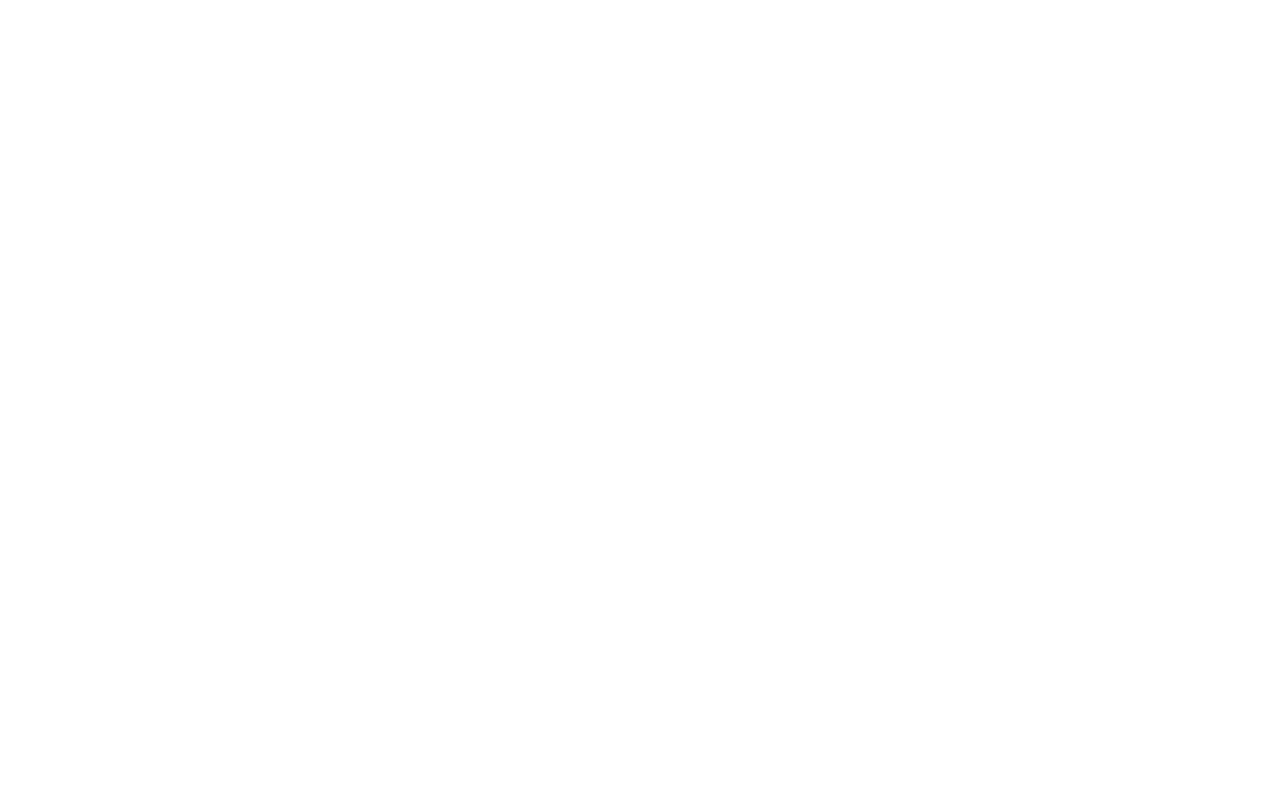
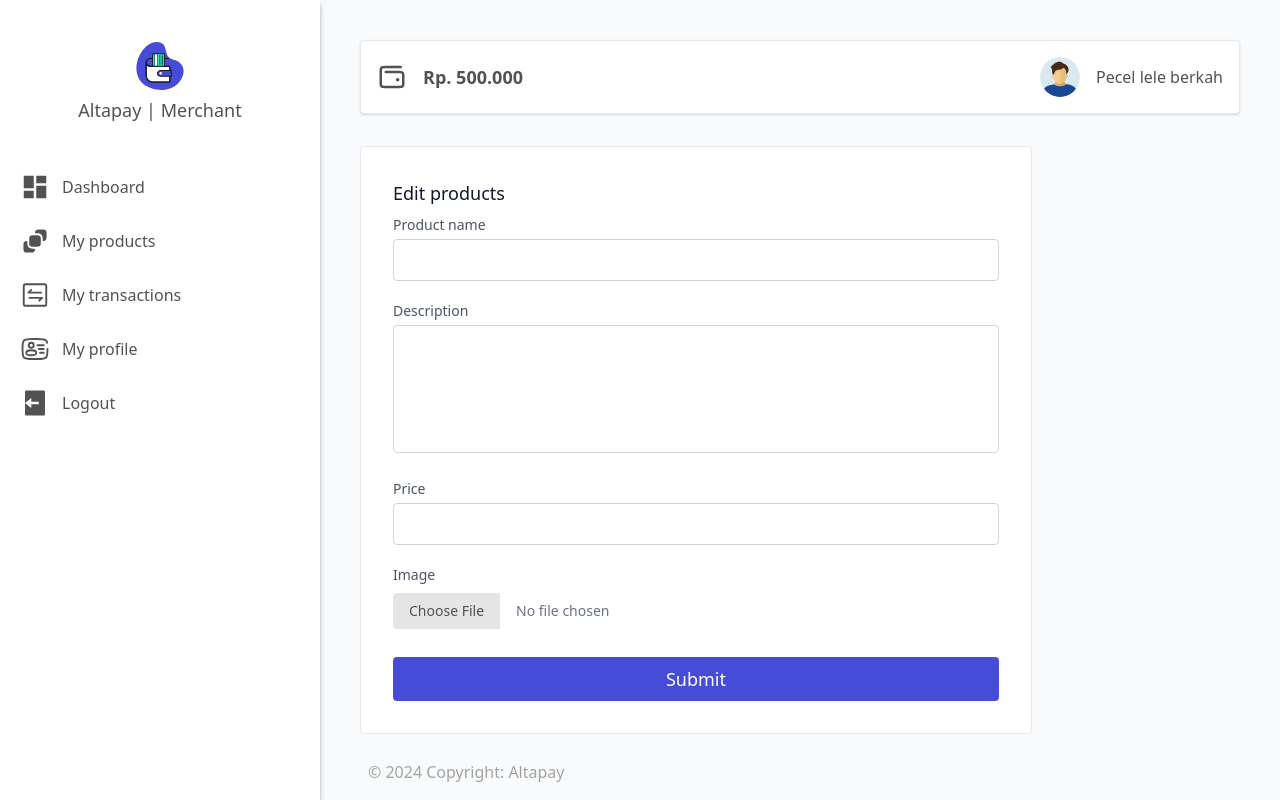
Before and after one commit to Sistem-Manajemen-E-Wallet/FE-E-Wallet, a React (Vite) app: page /merchant/product/edit in a window 1280 px wide. Before the commit this address had no page. Built offline with nearby package versions, Linux system fonts and the light colour scheme.

Commit message:
feat: Edit product

```diff
--- /dev/null
+++ b/src/pages/merchant/EditProduct.tsx
@@ -0,0 +1,63 @@
+const EditProduct = () => {
+  return (
+    <div>
+      <div className="max-w-2xl mt-8 flex w-full flex-col border rounded bg-white p-8">
+        <h2 className="title-font mb-1 text-lg font-medium text-gray-900">
+          Edit products
+        </h2>
+
+        <div className="mb-4">
+          <label htmlFor="name" className="text-sm leading-7 text-gray-600">
+            Product name
+          </label>
+          <input
+            type="text"
+            id="name"
+            name="name"
+            className="w-full rounded border border-gray-300 bg-white py-1 px-3 text-base leading-8 text-gray-700 outline-none transition-colors duration-200 ease-in-out focus:border-indigo-500 focus:ring-2 focus:ring-indigo-200"
+          />
+        </div>
+        <div className="mb-4">
+          <label
+            htmlFor="description"
+            className="text-sm leading-7 text-gray-600"
+          >
+            Description
+          </label>
+          <textarea
+            id="description"
+            name="description"
+            className="h-32 w-full resize-none rounded border border-gray-300 bg-white py-1 px-3 text-base leading-6 text-gray-700 outline-none transition-colors duration-200 ease-in-out focus:border-indigo-500 focus:ring-2 focus:ring-indigo-200"
+            defaultValue={""}
+          />
+        </div>
+        <div className="mb-4">
+          <label htmlFor="price" className="text-sm leading-7 text-gray-600">
+            Price
+          </label>
+          <input
+            type="number"
+            id="price"
+            name="price"
+            className="w-full rounded border border-gray-300 bg-white py-1 px-3 text-base leading-8 text-gray-700 outline-none transition-colors duration-200 ease-in-out focus:border-indigo-500 focus:ring-2 focus:ring-indigo-200"
+          />
+        </div>
+        <div className="mb-4">
+          <label htmlFor="image" className="text-sm leading-7 text-gray-600">
+            Image
+          </label>
+          <input
+            type="file"
+            className="w-full mb-3 mt-1 text-gray-500 font-medium text-sm bg-white file:cursor-pointer cursor-pointer file:border-0 file:py-2 file:px-4 file:mr-4 file:bg-neutral-200 file:hover:bg-neutral-300 file:text-neutral-600 rounded"
+          />
+        </div>
+
+        <button className="rounded border-0 bg-primary-first py-2 px-6 text-lg text-white hover:bg-primary-first/80 focus:outline-none">
+          Submit
+        </button>
+      </div>
+    </div>
+  );
+};
+
+export default EditProduct;
--- a/src/pages/merchant/Product.tsx
+++ b/src/pages/merchant/Product.tsx
@@ -31,9 +31,12 @@ const Product = () => {
             <p className="text-xl font-bold">Pecel lele</p>
             <p className="text-neutral-400">Nasi + lele + sambal + lalapan</p>
             <span className="flex items-center justify-start gap-2">
-              <button className="py-0.5 px-2 rounded-[10px] bg-teal-400 hover:bg-teal-600 text-white">
+              <Link
+                to="/merchant/product/edit"
+                className="py-0.5 px-2 rounded-[10px] bg-teal-400 hover:bg-teal-600 text-white"
+              >
                 Edit
-              </button>
+              </Link>
               <button className="py-0.5 px-2 rounded-[10px] bg-rose-400 hover:bg-rose-600 text-white">
                 Delete
               </button>
--- a/src/routes/Routes.tsx
+++ b/src/routes/Routes.tsx
@@ -10,6 +10,7 @@ import Product from "../pages/merchant/Product";
 import Login from "../pages/Login";
 import Register from "../pages/Register";
 import CreateProduct from "../pages/merchant/CreateProduct";
+import EditProduct from "../pages/merchant/EditProduct";
 
 const Routes = () => {
   return (
@@ -24,6 +25,7 @@ const Routes = () => {
         <Route index element={<MerchantHome />} />
         <Route path="/merchant/products" element={<Product />} />
         <Route path="/merchant/product/create" element={<CreateProduct />} />
+        <Route path="/merchant/product/edit" element={<EditProduct />} />
       </Route>
       <Route path="/login" element={<Login />} />
       <Route path="/register" element={<Register />} />
```
